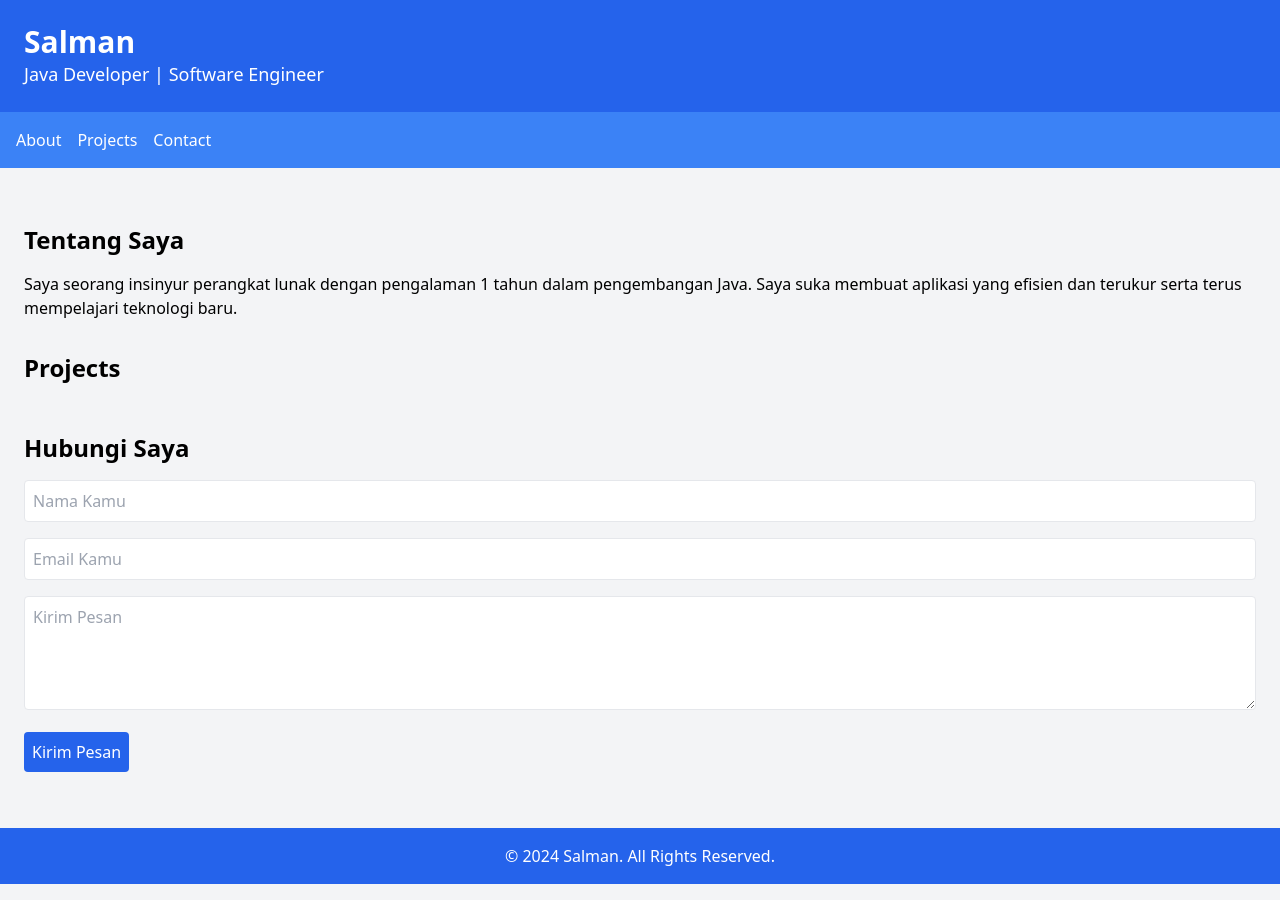
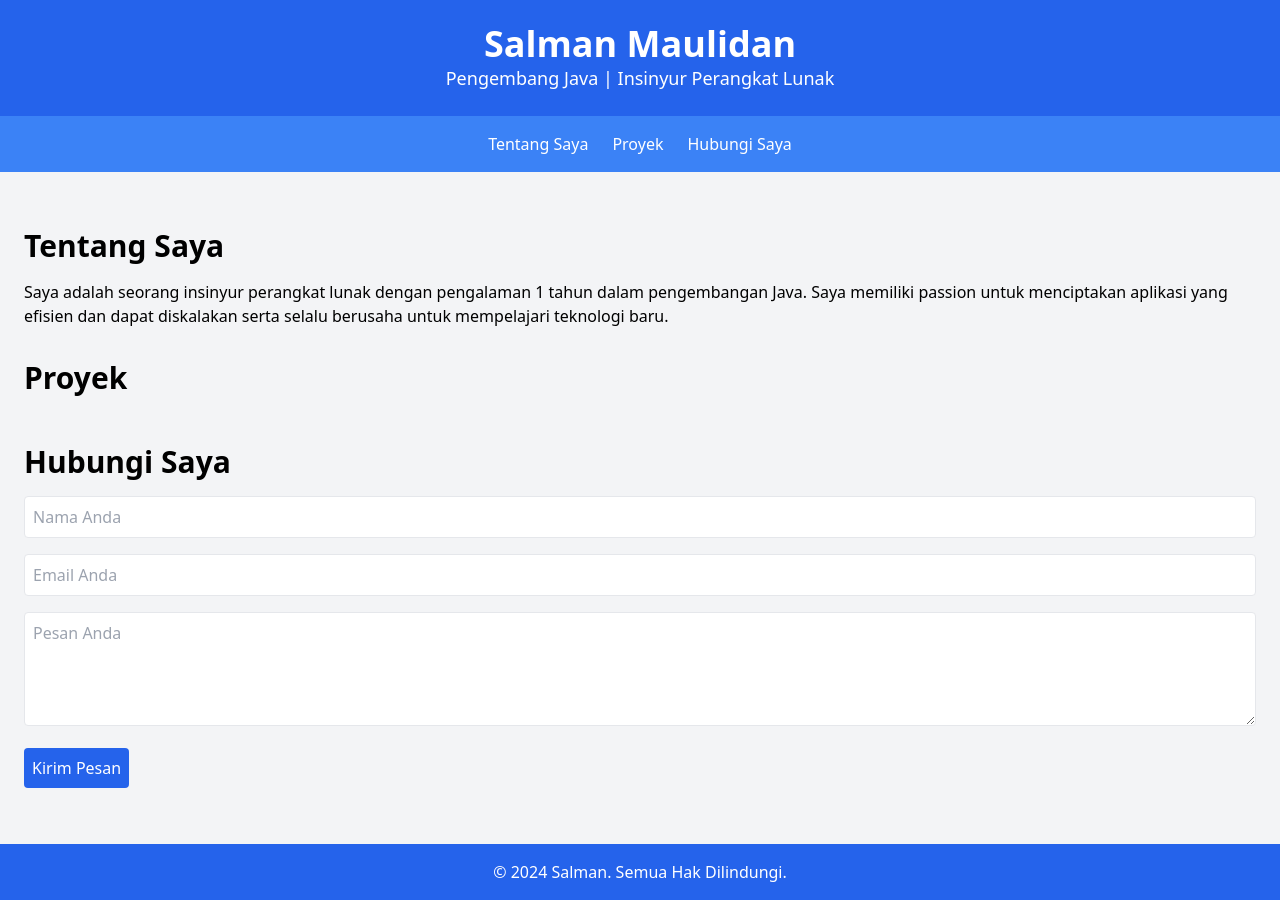
Before and after one commit to VirgySKSKSK/portofolio, a plain HTML site: page index.html in a window 1280 px wide. Drawn offline with nearby package versions, Linux system fonts and the light colour scheme; a script that the page names is missing.

Commit message:
Update index.html

```diff
--- a/index.html
+++ b/index.html
@@ -1,49 +1,49 @@
 <!DOCTYPE html>
-<html lang="en">
+<html lang="id">
 <head>
     <meta charset="UTF-8">
     <meta name="viewport" content="width=device-width, initial-scale=1.0">
-    <title>Portofolio saya</title>
+    <title>Portofolio Saya</title>
     <link href="https://cdn.jsdelivr.net/npm/tailwindcss@2.2.19/dist/tailwind.min.css" rel="stylesheet">
 </head>
 <body class="bg-gray-100">
-    <header class="bg-blue-600 text-white p-6">
-        <h1 class="text-3xl font-bold"> Salman </h1>
-        <p class="text-lg">Java Developer | Software Engineer</p>
+    <header class="bg-blue-600 text-white p-6 text-center">
+        <h1 class="text-4xl font-bold">Salman Maulidan </h1>
+        <p class="text-lg">Pengembang Java | Insinyur Perangkat Lunak</p>
     </header>
 
     <nav class="bg-blue-500 p-4">
-        <ul class="flex space-x-4">
-            <li><a href="#about" class="text-white hover:underline">About</a></li>
-            <li><a href="#projects" class="text-white hover:underline">Projects</a></li>
-            <li><a href="#contact" class="text-white hover:underline">Contact</a></li>
+        <ul class="flex justify-center space-x-6">
+            <li><a href="#about" class="text-white hover:underline">Tentang Saya</a></li>
+            <li><a href="#projects" class="text-white hover:underline">Proyek</a></li>
+            <li><a href="#contact" class="text-white hover:underline">Hubungi Saya</a></li>
         </ul>
     </nav>
 
     <main class="p-6">
-        <section id="Tentang Saya" class="my-8">
-            <h2 class="text-2xl font-bold">Tentang Saya</h2>
-            <p class="mt-4">Saya seorang insinyur perangkat lunak dengan pengalaman 1 tahun dalam pengembangan Java. Saya suka membuat aplikasi yang efisien dan terukur serta terus mempelajari teknologi baru.</p>
+        <section id="about" class="my-8">
+            <h2 class="text-3xl font-bold">Tentang Saya</h2>
+            <p class="mt-4">Saya adalah seorang insinyur perangkat lunak dengan pengalaman 1 tahun dalam pengembangan Java. Saya memiliki passion untuk menciptakan aplikasi yang efisien dan dapat diskalakan serta selalu berusaha untuk mempelajari teknologi baru.</p>
         </section>
 
-        <section id="Project" class="my-8">
-            <h2 class="text-2xl font-bold">Projects</h2>
+        <section id="projects" class="my-8">
+            <h2 class="text-3xl font-bold">Proyek</h2>
             <div id="projectList" class="grid grid-cols-1 md:grid-cols-2 gap-4 mt-4"></div>
         </section>
 
-        <section id="Kontak" class="my-8">
-            <h2 class="text-2xl font-bold">Hubungi Saya</h2>
-            <form id="Kontak" class="mt-4">
-                <input type="text" placeholder="Nama Kamu " required class="border p-2 rounded w-full mb-4" />
-                <input type="email" placeholder="Email Kamu" required class="border p-2 rounded w-full mb-4" />
-                <textarea placeholder="Kirim Pesan" required class="border p-2 rounded w-full mb-4" rows="4"></textarea>
+        <section id="contact" class="my-8">
+            <h2 class="text-3xl font-bold">Hubungi Saya</h2>
+            <form id="contactForm" class="mt-4">
+                <input type="text" placeholder="Nama Anda" required class="border p-2 rounded w-full mb-4" />
+                <input type="email" placeholder="Email Anda" required class="border p-2 rounded w-full mb-4" />
+                <textarea placeholder="Pesan Anda" required class="border p-2 rounded w-full mb-4" rows="4"></textarea>
                 <button type="submit" class="bg-blue-600 text-white p-2 rounded">Kirim Pesan</button>
             </form>
         </section>
     </main>
 
     <footer class="bg-blue-600 text-white text-center p-4">
-        <p>&copy; 2024 Salman. All Rights Reserved.</p>
+        <p>&copy; 2024 Salman. Semua Hak Dilindungi.</p>
     </footer>
 
     <script src="script.js"></script>
```
